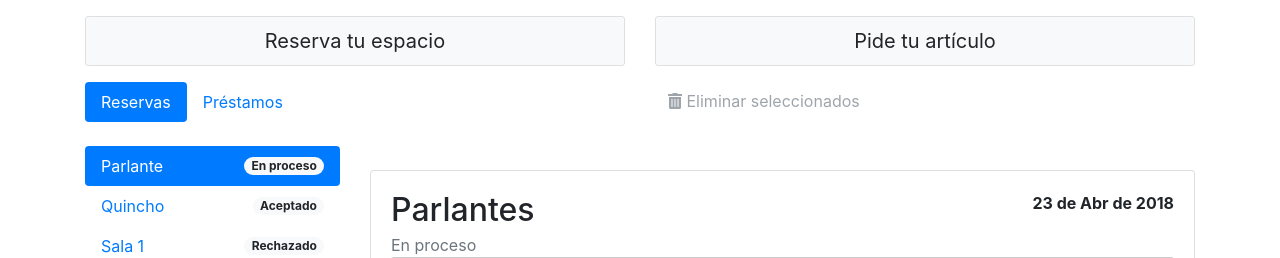
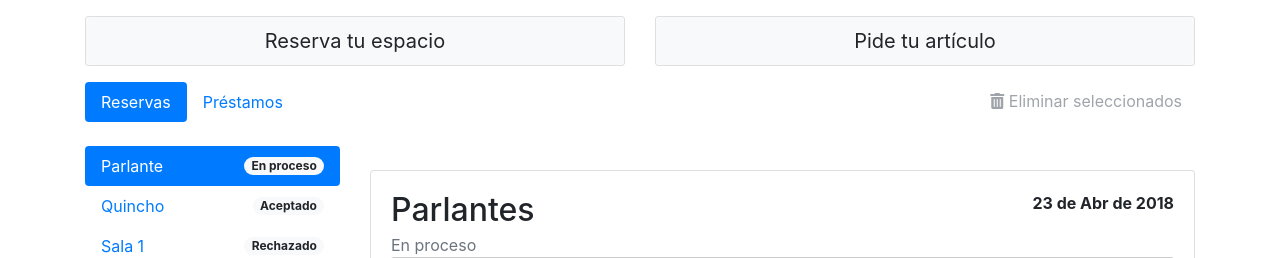
Before and after one commit to DCC-CC4401/2018-1-sad-T3, a Django app: page /userprofile/ in a window 1280 px wide. Shown: the part 139-397 px from the top of the page. Run offline with Django 3.2, Linux system fonts and the light colour scheme; grey boxes labelled with a size stand in for pictures from a placeholder-image service; some libraries are stand-ins or nearby versions.

Commit message:
Alinear "Eliminar seleccionados" a la derecha

```diff
--- a/cc4401Inventory/usersApp/templates/user_profile.html
+++ b/cc4401Inventory/usersApp/templates/user_profile.html
@@ -130,8 +130,9 @@
         </div>
 
         <!-- Opción de eliminar seleccionados-->
-        <div class="col-xl-6 text-xs-center">
-            <button type="button" class="btn btn-link disable" disabled><i class="fas fa-trash-alt"></i>
+        <div class="col-xl-6 text-xs-center" style="text-align: right">
+            <button type="button" class="btn btn-link" disabled>
+                <i class="fas fa-trash-alt"></i>
                 Eliminar seleccionados
             </button>
         </div>
@@ -182,7 +183,6 @@
                                             molestias iure, ducimus!</p>
 
                                         <div class="timeline">
-
                                             <div class="container_timeline right">
                                                 <div class="content">
                                                     <p><strong>23/04/2018 12:34</strong> Solicitud en proceso</p>
@@ -201,13 +201,14 @@
                                                 </div>
                                             </div>
                                         </div>
+                                    </div>
 
-                                    </div>
                                     <div class="tab-pane fade" id="v-pills-profile" role="tabpanel"
                                          aria-labelledby="v-pills-profile-tab">
                                         <img class="card-img-top img-fluid" src="http://placehold.it/900x400" alt="">
                                         Descripción Quincho
                                     </div>
+
                                     <div class="tab-pane fade" id="v-pills-messages" role="tabpanel"
                                          aria-labelledby="v-pills-messages-tab">
                                         <img class="card-img-top img-fluid" src="http://placehold.it/900x400" alt="">
```
